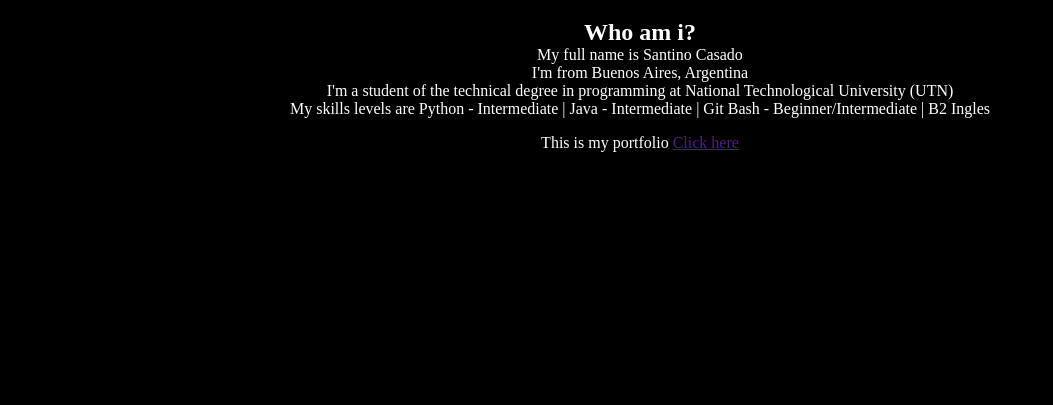
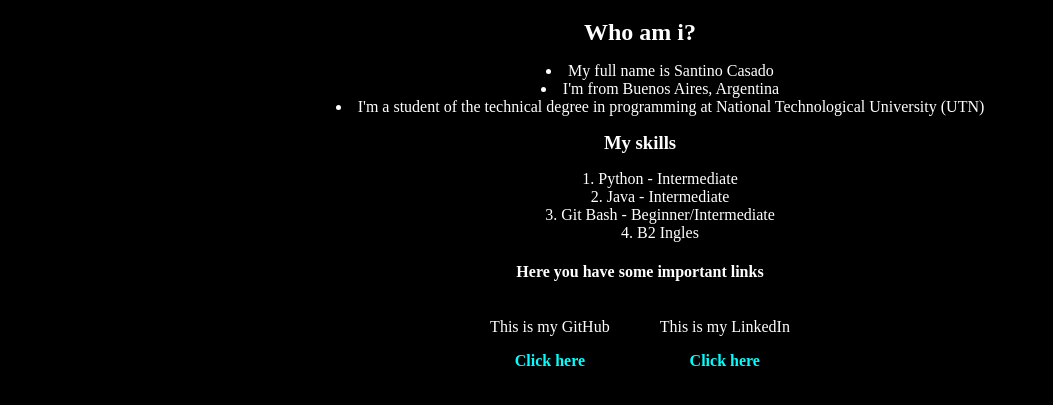
Before and after one commit to SantinoCasado/Profile_HTML, a plain HTML site: page Inicio.html in a window 1280 px wide. Shown: the part 61-466 px from the top of the page, without its empty margins (0-1053 px from the left). Drawn offline with Linux system fonts and the light colour scheme.

Commit message:
Agrego nuevas etiquetas y enlaces con js y css

```diff
--- a/Inicio.html
+++ b/Inicio.html
@@ -4,22 +4,49 @@
 <head>
     <meta charset="UTF-8">
     <meta name="viewport" content="width=device-width, initial-scale=1.0">
-    <title>Profile </title>
+    <title>Profile</title>
+    <!-- Personalizacion de los links-->
+    <link rel="stylesheet" href="styles.css">
+    <!-- interacciones, como mostrar un mensaje cuando alguien hace clic-->
+    <script src="scripts.js"></script>
+
 </head>
 <body style="margin: 0; padding: 0; background-color: black;">
     <header style="color: white;">
         <h1>THIS IS MY PROFILE</h1>
     </header>
-
     <main style="color: white;">
         <h2 style="margin: 0; padding: 0; text-align: center;">Who am i?</h2>
-        <p style="margin: 0; padding: 0; text-align: center;">My full name is Santino Casado</p>
-        <p style="margin: 0; padding: 0; text-align: center;">I'm from Buenos Aires, Argentina</p>
-        <p style="margin: 0; padding: 0; text-align: center;">I'm a student of the technical degree in programming at National Technological University (UTN)</p>
-        <p style="margin: 0; padding: 0; text-align: center;">My skills levels are Python - Intermediate | Java - Intermediate | Git Bash - Beginner/Intermediate | B2 Ingles</p>
+        <ul>
+            <li>My full name is Santino Casado</li>
+            <li>I'm from Buenos Aires, Argentina</li>
+            <li>I'm a student of the technical degree in programming at National Technological University (UTN)</li>
+        </ul>
+        <h3 style="margin: 0; padding: 0; text-align: center;">My skills</h3>
+        <ol>
+            <li>Python - Intermediate</li>
+            <li>Java - Intermediate</li>
+            <li>Git Bash - Beginner/Intermediate</li>
+            <li>B2 Ingles</li>
+        </ol>
     </main>
-    <article >
-        <p style="color: white; padding: 0; text-align: center;">This is my  portfolio <a href=""> Click here</a></p>
+    <article style="color: white; padding: 0; text-align: center;">
+        <h4>Here you have some important links</h4>
+        <!---contenedor genérico para agrupar elementos-->
+        <div style="display: flex; justify-content: center; gap: 50px;">
+        <!-- display: flex = permite alinear elementos en fila o columna | center: gap Deja espacio entre los elementos interno-->
+            <!-- GitHub -->
+            <div>
+            <p>This is my GitHub</p>
+            <p><a href="https://github.com/SantinoCasado" onclick="showAlert('GitHub')">Click here</a></p>
+            </div>
+
+            <!-- LinkedIn -->
+            <div>
+            <p>This is my LinkedIn</p>
+            <p><a href="https://www.linkedin.com/in/santino-casado-1841902aa/" onclick="showAlert('LinkedIn')">Click here</a></p>
+            </div>
+        </div>
     </article>
 </body>
 </html>
--- /dev/null
+++ b/scripts.js
@@ -0,0 +1,7 @@
+
+/*Script que utiliza la funcion show alert,
+pasandole el parametro del nombre de la plataforma */
+
+function showAlert(platform) {
+  alert("Opening your " + platform + " profile...");
+}
--- /dev/null
+++ b/styles.css
@@ -0,0 +1,41 @@
+/* Aplica a todos los enlaces */
+a {
+  color: cyan;
+  text-decoration: none;
+  font-weight: bold;
+}
+
+/* Hover = cuando pasás el mouse */
+a:hover {
+  color: yellow;
+  text-decoration: underline;
+}
+
+/* Tambien se puede agregar clases si querés estilos
+distintos para GitHub y LinkedIn, para ello en el
+<a> de cada link agregarias:
+
+<a href="..." class="github-link">Click here</a>
+<a href="..." class="linkedin-link">Click here</a>
+*/
+.github-link{
+    color: #4078c0;
+    }
+
+.linkedin-link{
+    color: #0a66c2;
+    }
+
+/* Personalizacion de las viñetas*/
+ul{
+    color: white;
+    text-align: center;
+    list-style-position: inside;
+}
+
+/*Personalizacion de los numericos*/
+ol{
+    color: white;
+    text-align: center;
+    list-style-position: inside;
+}
```
